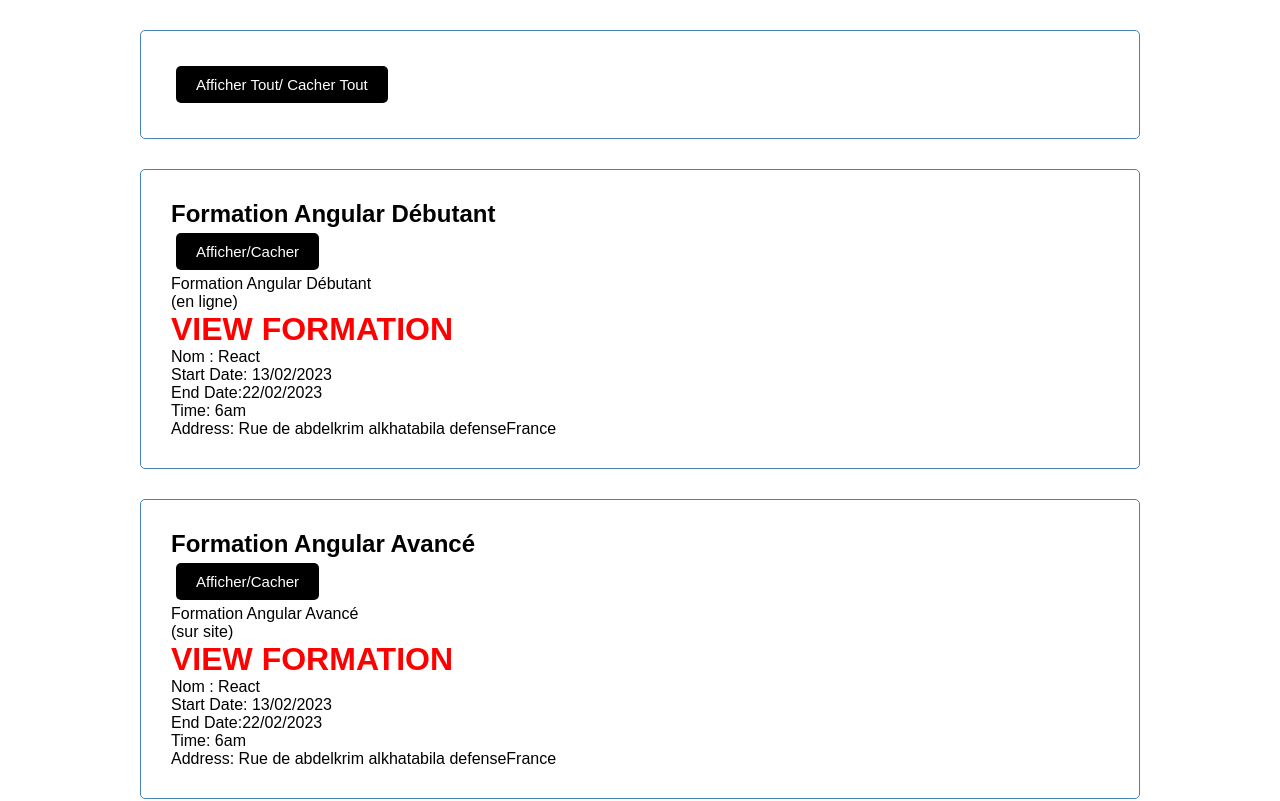
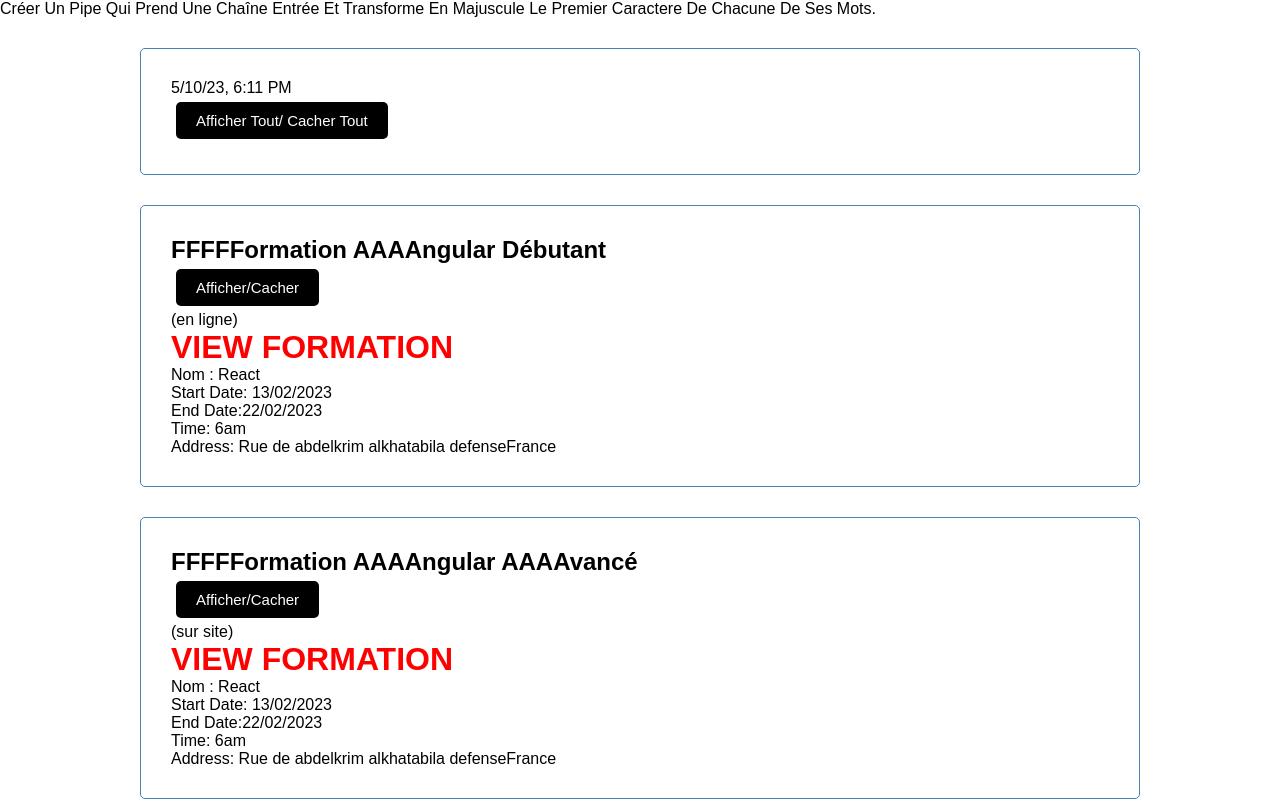
Before and after one commit to namaziane/angular-training-session-mai-2023, an Angular app: page / in a window 1280 px wide. Shown: the top 801 px of the page. Built offline with nearby package versions, Linux system fonts and the light colour scheme.

Commit message:
add pipe

```diff
--- a/src/app/formation-session-mai.module.ts
+++ b/src/app/formation-session-mai.module.ts
@@ -6,13 +6,17 @@ import { FormationView } from './formation/formation-view/formation-view.compone
 import { FormationsList } from './formation/formation-list/formation-list.component';
 import { HightlightDirective } from './shared/directives/highligh/highligh.directive';
 import { ConfirmDirective } from './shared/directives/confirm.directive';
+import { MMonUpperCase } from './shared/pipes/uppercase.pipe';
+import { UppercaseFirstCaracter } from './shared/pipes/uppercase-first-caracter.pipe';
 
 @NgModule({
   declarations: [
     //composants
     FormationSessionMaiComponent, FormationView, FormationsList,
     //directives
-    HightlightDirective, ConfirmDirective
+    HightlightDirective, ConfirmDirective,
+    //pipes
+    MMonUpperCase, UppercaseFirstCaracter
   ],
   imports: [
     BrowserModule
--- a/src/app/formation/formation-list/formation-list.component.html
+++ b/src/app/formation/formation-list/formation-list.component.html
@@ -1,13 +1,14 @@
+<p>{{ data | uppercaseFirstCaracter}}</p>
 <div class='container'>
+  <p>{{ currentDate | date:'short' }}</p>
   <button class="btn" (click)="toggleAll()">Afficher Tout/ Cacher Tout</button>
 </div>
 <div class='container' *ngFor="let unElement of trainings" >
   <div>
-      <h2>{{unElement.nom}}</h2>
+      <h2>{{unElement.nom | monUpperCase:'F':'FFFFF'| monUpperCase:'A':'AAAA' }}</h2>
       <button (click)="toggle(unElement.nom)" class="btn">Afficher/Cacher </button>
   </div>
   <div [hidden]="unElement.hidden">
-    <p>{{unElement.nom}}</p>
     <span *ngIf="unElement.url">(en ligne)</span>
     <span *ngIf="unElement.lieu">(sur site)</span>
     <mon-premier-component></mon-premier-component>
--- a/src/app/formation/formation-list/formation-list.component.ts
+++ b/src/app/formation/formation-list/formation-list.component.ts
@@ -5,8 +5,11 @@ import { Component } from "@angular/core";
   templateUrl:'formation-list.component.html'
 })
 export class FormationsList {
+  data = 'Créer un pipe qui prend une chaîne entrée et transforme en majuscule le premier caractere de chacune de ses mots.';
+
   title = 'liste Formation';
-  trainings = [
+  currentDate = new Date();
+ trainings = [
     {
       nom: 'Formation Angular Débutant', date: '15/02/2023', heure: '18h', url:
         "https:team.com", format: "enligne", hidden: false
--- /dev/null
+++ b/src/app/shared/pipes/uppercase-first-caracter.pipe.ts
@@ -0,0 +1,15 @@
+import { Pipe, PipeTransform } from "@angular/core";
+@Pipe({
+  name:'uppercaseFirstCaracter'
+})
+export class UppercaseFirstCaracter implements PipeTransform {
+  handle(value: string) {
+   return  value.substring(0,1).toUpperCase() + value.substring(1);
+  }
+
+  transform(value: string) { // "aaa bbb"
+    const arrayValue = value.split(' '); //["aaa","bbb"]
+    const result = arrayValue.map(ite => this.handle(ite)).join(" ");//["Aaa","Bbb"]
+    return result;//"Aaa Bbb"
+  }
+}
--- /dev/null
+++ b/src/app/shared/pipes/uppercase.pipe.ts
@@ -0,0 +1,12 @@
+import { Pipe, PipeTransform } from "@angular/core";
+
+@Pipe({
+  name:'monUpperCase'
+})
+export class MMonUpperCase implements PipeTransform {
+  transform(value: string, param1: string, param2: string) {
+    console.log(value);
+    console.log('param1 = ', param1);
+    return value.replaceAll(param1,param2);
+  }
+}
```
Also changed, not shown: src/app/shared/models/formation.model.ts (added, +12 -0 lines).
